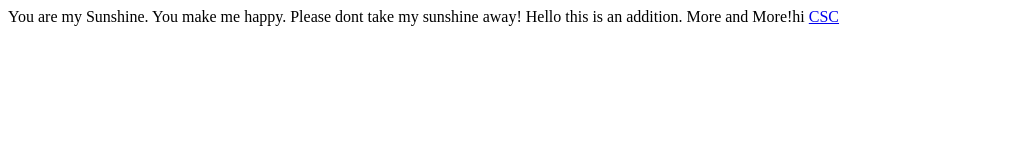
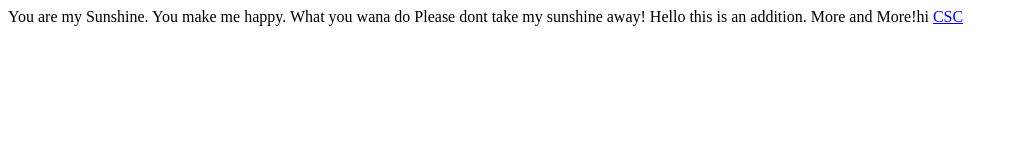
Before and after one commit to dapperdata/devops-library, a plain HTML site: page index.html in a window 1280 px wide. Shown: the whole page, without its empty margins (0-1017 px from the left). Drawn offline with Linux system fonts and the light colour scheme.

Commit message:
added some more text

```diff
--- a/index.html
+++ b/index.html
@@ -3,7 +3,7 @@
 <html>
 <body>
 You are my Sunshine. You make me happy.
-Please dont take my sunshine away! Hello this is an addition.
+What you wana do Please dont take my sunshine away! Hello this is an addition.
 More and More!hi <a href="www.cscbroward.org">CSC</a>
 <body>
 </html>
```
